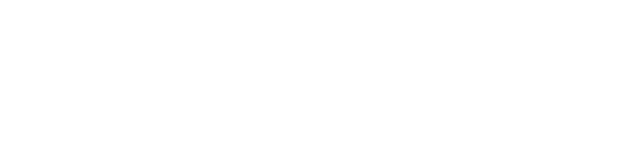
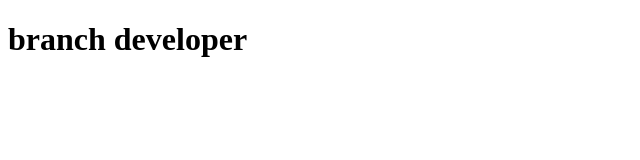
Before and after one commit to brigitalumi/gita, a plain HTML site: page index.html in a window 1280 px wide. Shown: the whole page, without its empty margins (0-640 px from the left). Drawn offline with Linux system fonts and the light colour scheme.

Commit message:
tag h1 developer

```diff
--- a/index.html
+++ b/index.html
@@ -6,5 +6,7 @@
     <meta name="viewport" content="width=device-width, initial-scale=1.0" />
     <title>Document</title>
 </head>
-<body></body>
+<body>
+    <h1>branch developer</h1>
+</body>
 </html>
```
